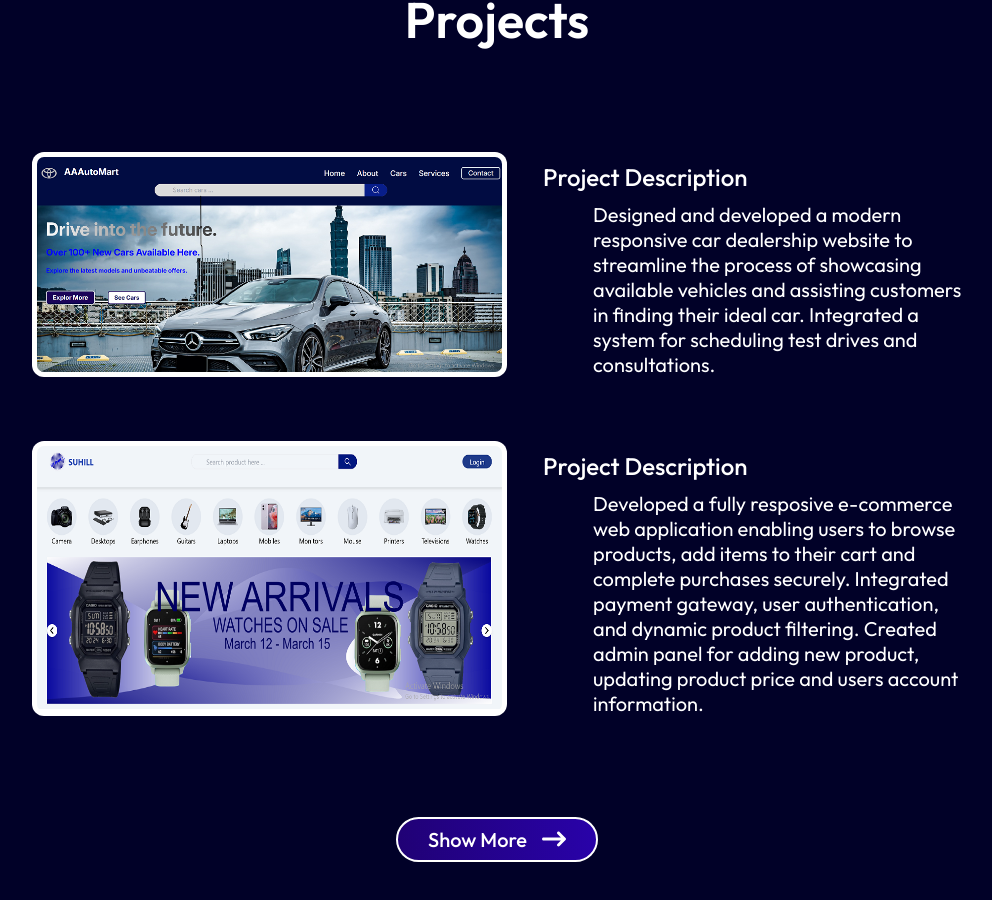
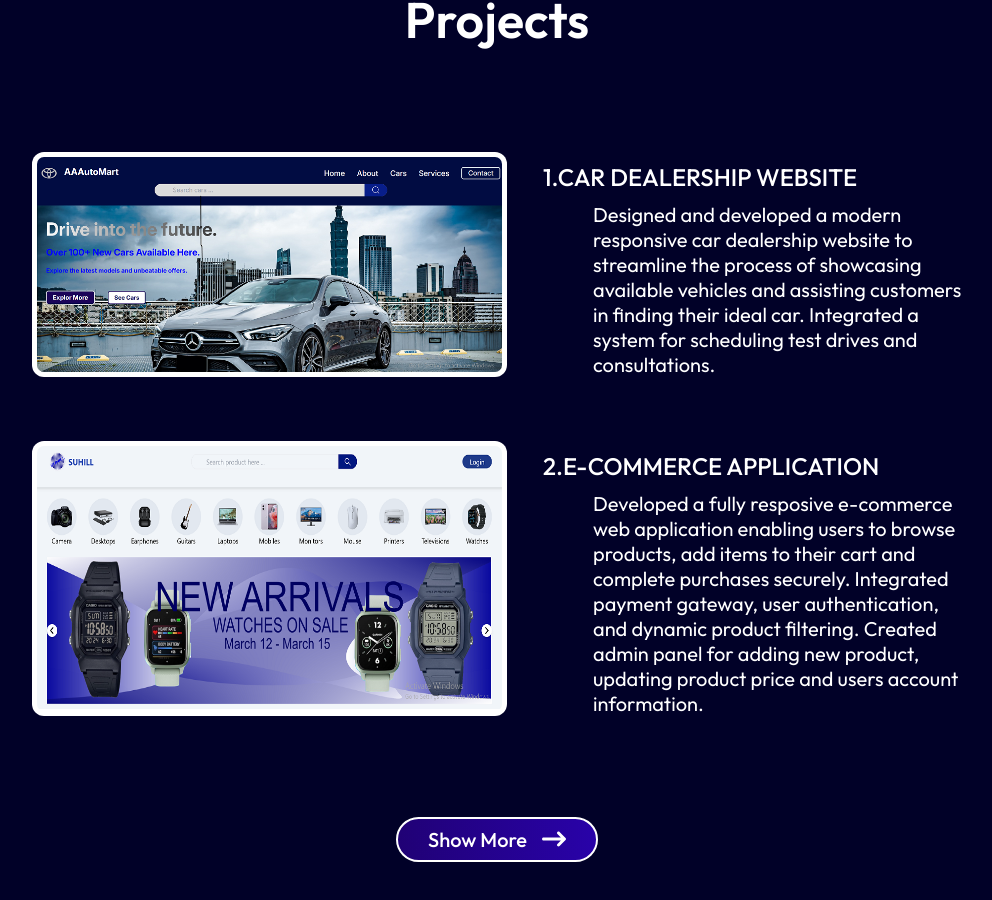
Before and after one commit to Temesgen123/temsgnportfolio, a React (Vite) app: page / in a window 1280 px wide. Shown: the part 2815-3715 px from the top of the page, without its empty margins (143-1135 px from the left). Built offline with nearby package versions, Linux system fonts and the light colour scheme.

Commit message:
modified project section.

```diff
--- a/src/Components/MyWork/MyWork.jsx
+++ b/src/Components/MyWork/MyWork.jsx
@@ -1,7 +1,7 @@
 import React from 'react';
 import './MyWork.css';
 import mywork_data from '../../assets/mywork-data.js';
-import { FaArrowRightLong } from "react-icons/fa6";
+import { FaArrowRightLong } from 'react-icons/fa6';
 
 const MyWork = () => {
   return (
@@ -9,24 +9,25 @@ const MyWork = () => {
       <div className="mywork-title">
         <h1>Projects</h1>
       </div>
-      <div className='mywork-container'>
-        {
-          mywork_data.map((work, index) => {
-            return <div className='projects'>
-              <img key={index} src={work.w_image} alt='' />
-              <div className='project-description'>
-                <h2>Project Description</h2>
+      <div className="mywork-container">
+        {mywork_data.map((work, index) => {
+          return (
+            <div className="projects">
+              <img key={index} src={work.w_image} alt="" />
+
+              <div className="project-description">
+                <h2>{}
+                  {work.w_no}.{work.w_name}
+                </h2>
                 <p>{work.w_dsc}</p>
               </div>
             </div>
-          })
-        }
+          );
+        })}
       </div>
-      <div className='mywork-showmore'>
-        <p>
-          Show More
-        </p>
-        <FaArrowRightLong size={24}/>
+      <div className="mywork-showmore">
+        <p>Show More</p>
+        <FaArrowRightLong size={24} />
       </div>
     </div>
   );
--- a/src/assets/mywork-data.js
+++ b/src/assets/mywork-data.js
@@ -3,14 +3,14 @@ import project2_img from './suhillportfolio.png';
 const mywork_data = [
   {
     w_no: '1',
-    w_name: 'Web design',
+    w_name: 'CAR DEALERSHIP WEBSITE',
     w_image: project1_img,
     w_dsc:
       'Designed and developed a modern responsive car dealership website to streamline the process of showcasing available vehicles and assisting customers in finding their ideal car. Integrated a system for scheduling test drives and consultations.',
   },
   {
     w_no: '2',
-    w_name: 'Web design',
+    w_name: 'E-COMMERCE APPLICATION',
     w_image: project2_img,
     w_dsc:
       'Developed a fully resposive e-commerce web application enabling users to browse products, add items to their cart and complete purchases securely. Integrated payment gateway, user authentication, and dynamic product filtering. Created admin panel for adding new product, updating product price and users account information.',
```
